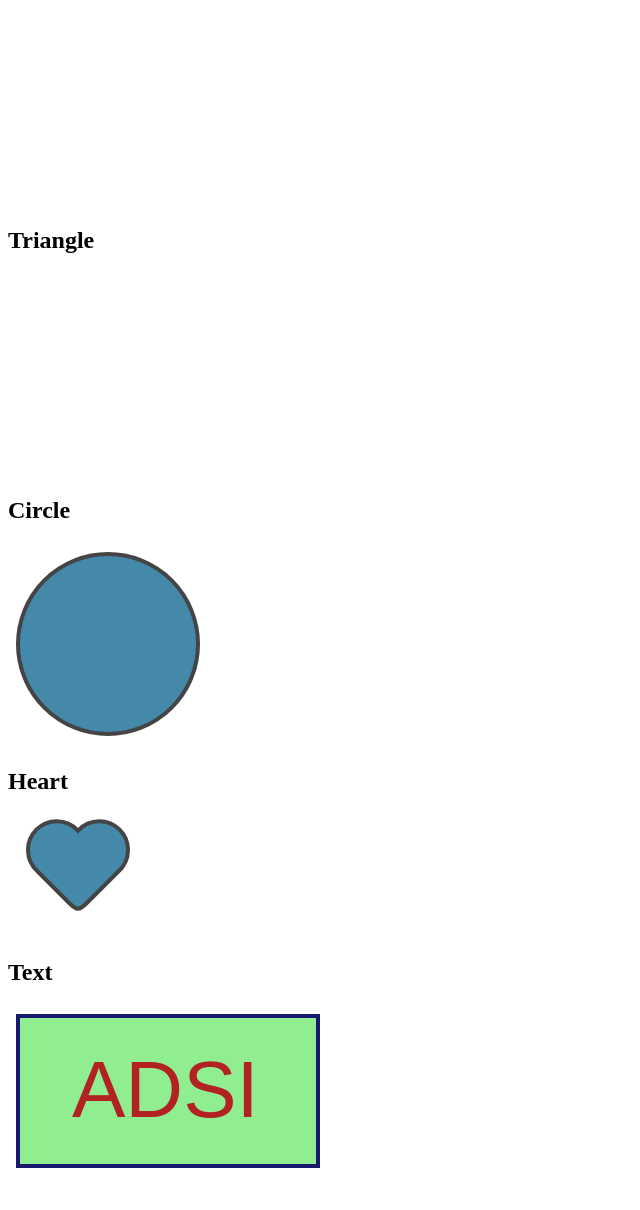
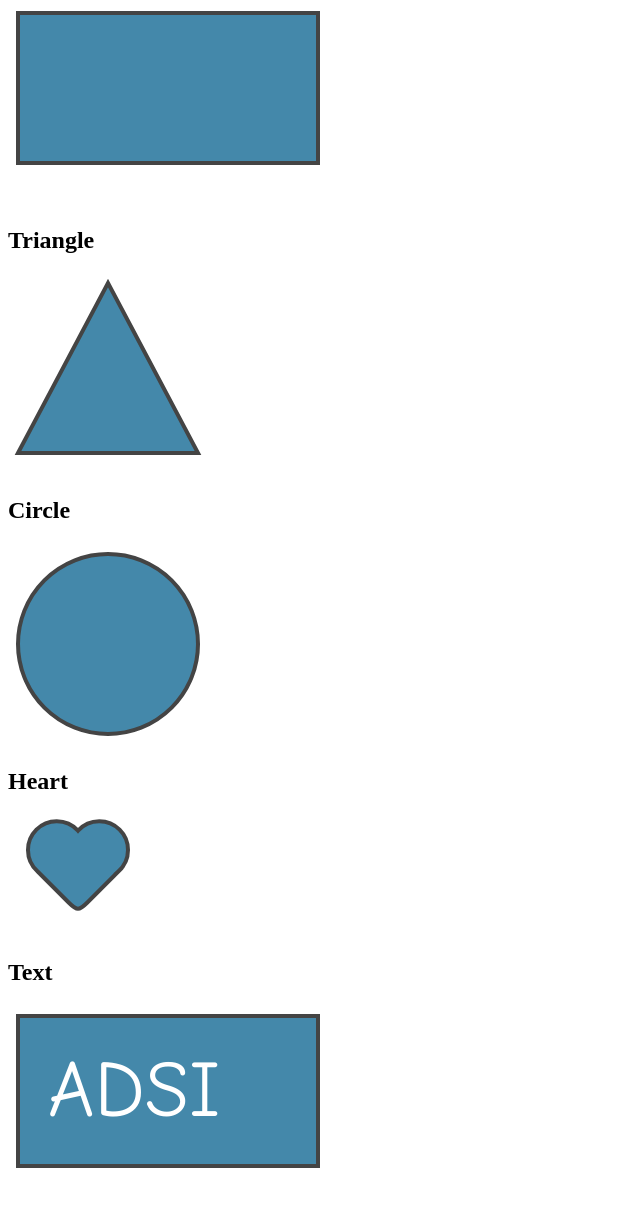
Before and after one commit to Yeloar/adsi-2231424, a plain HTML site: page 03-HTML5/06-Svg.html in a window 1280 px wide. Shown: the part 335-1545 px from the top of the page, without its empty margins (0-640 px from the left). Drawn offline with Linux system fonts and the light colour scheme.

Commit message:
Correction

```diff
--- a/03-HTML5/06-Svg.html
+++ b/03-HTML5/06-Svg.html
@@ -2,8 +2,9 @@
 <html lang="en">
 <head>
 	<meta charset="UTF-8">
+	<meta http-equiv="X-UA.Compatible" content="IE=edge">
 	<meta name="viewport" content="width=device-width, initial-scale=1.0">
-	<title>Document</title>
+	<title>SVG</title>
 </head>
 <body>
 	<h2>Square</h2>
@@ -12,7 +13,7 @@
 			x="10"
 			y="10"
 			width="150"
-			heigth="150"
+			height="150"
 			stroke="#444"
 			stroke-width="4"
 			fill="#4488aa"
@@ -26,7 +27,7 @@
 			x="10"
 			y="10"
 			width="300"
-			heigth="150"
+			height="150"
 			stroke="#444"
 			stroke-width="4"
 			fill="#4488aa"
@@ -35,12 +36,9 @@
 	</svg>
     <!--  -->
 	<h2>Triangle</h2>
-	<svg width="350" height="200">
+	<svg width="200" height="200">
 		<polygon
-			x="10"
-			y="10"
-			width="300"
-			heigth="150"
+			points="10, 180 100, 10 190, 180"
 			stroke="#444"
 			stroke-width="4"
 			fill="#4488aa"
@@ -75,15 +73,16 @@
 		y="10"
 		width="300"
 		height="150"
-		stroke="MidnightBlue" stroke-width="4"
-		fill="LightGreen"
+		stroke="#444"
+		stroke-width="4"
+		fill="#4488aa"
 		>
 		</rect>
 		<text
-		x="64"
-		y="111"
-		fill="FireBrick"
-		font-family="Arial"
+		x="40"
+		y="110"
+		fill="#fff"
+		font-family="Comic Sans MS"
 		font-size="80"
 		>
 		ADSI</text>
```
Also changed, not shown: 03-HTML5/05-Input.html (+4 -4 lines), 04-CSS2.1/03-attr-style.html (+23 -1 lines).
